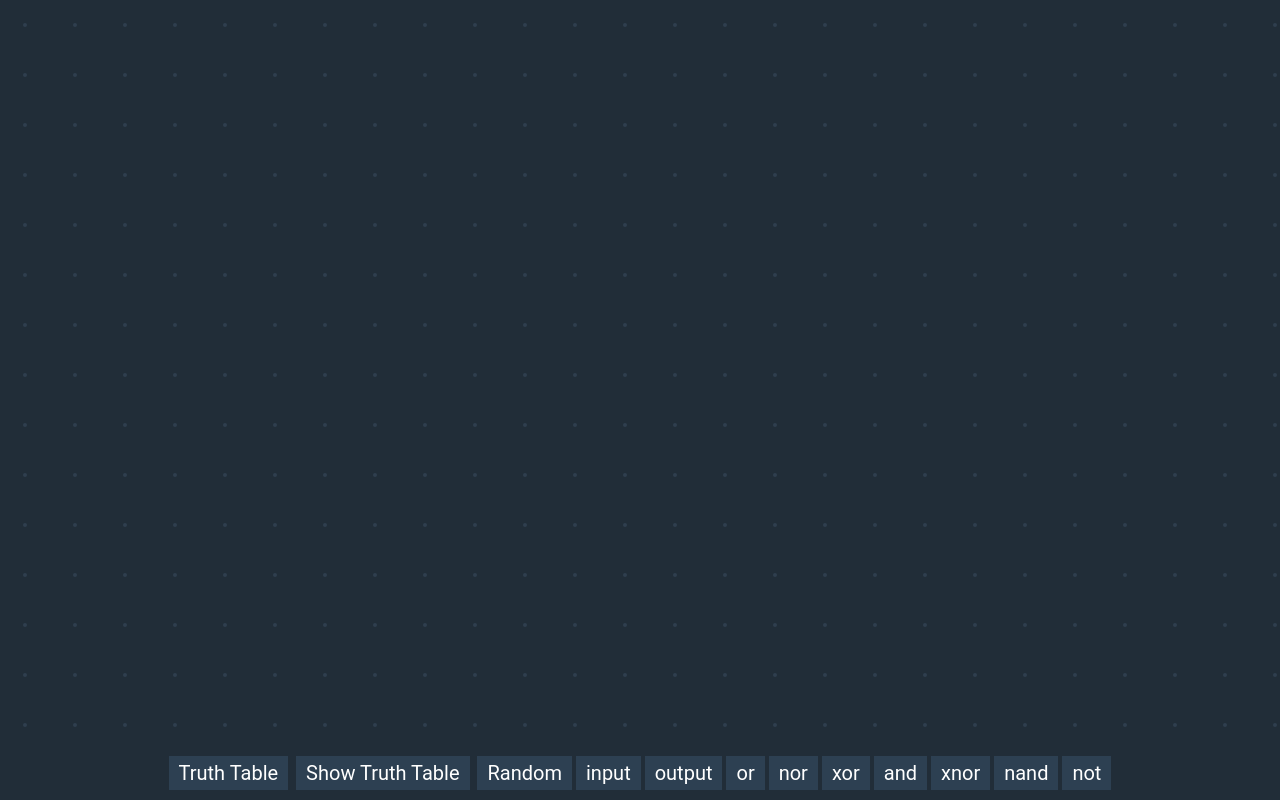
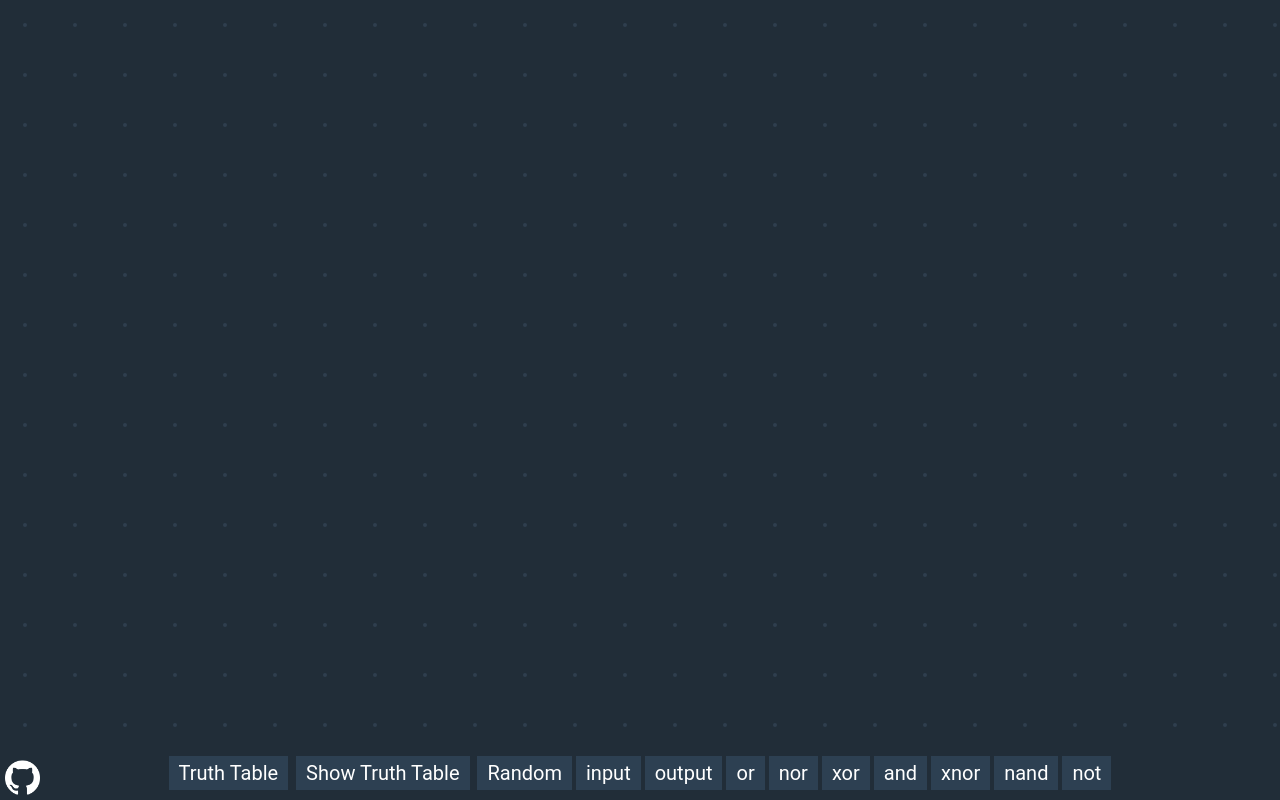
Before and after one commit to MrDiamondDog/logic-gates, a website with bundled scripts: page index.html in a window 1280 px wide. Built offline with nearby package versions, Linux system fonts and the light colour scheme.

Commit message:
fixes + readme

```diff
--- a/index.html
+++ b/index.html
@@ -4,11 +4,12 @@
     <meta charset="UTF-8">
     <meta http-equiv="X-UA-Compatible" content="IE=edge">
     <meta name="viewport" content="width=device-width, initial-scale=1.0">
-    <title>Flow Chart Thingy</title>
+    <title>Logic Gate Sim</title>
     <link rel="stylesheet" href="styles.css">
 </head>
 <body>
     <canvas id="canvas" tabindex="1"></canvas>
+    <img id="github-img" src="git.png" alt="github logo" onclick="window.location.href='https://github.com/MrDiamondDog/logic-gates'">
     <footer id="footer">
         <button id="generate">Truth Table</button>
         <button id="hide-tt">Show Truth Table</button>
--- a/styles.css
+++ b/styles.css
@@ -164,3 +164,14 @@ option {
 .tt-1 {
     background-color: #1f921f !important;
 }
+
+#github-img {
+    position: absolute;
+    bottom: 5px;
+    left: 5px;
+    width: 35px;
+    height: 35px;
+    cursor: pointer;
+    transition: all 0.1s ease-in-out;
+    z-index: 3;
+}
```
Also changed, not shown: README.md (added), git.png (added).
